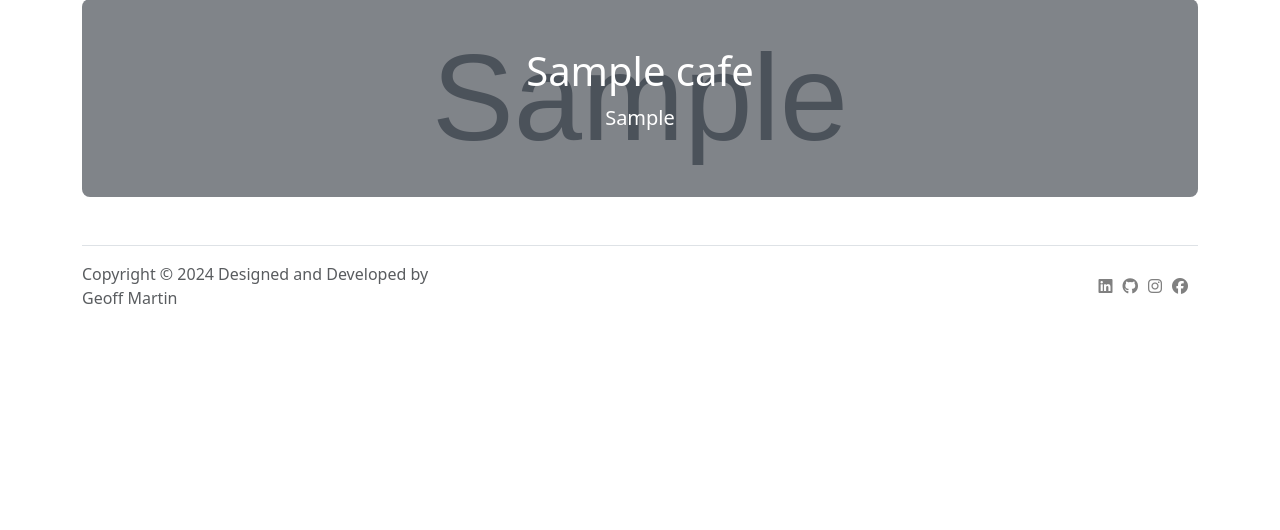
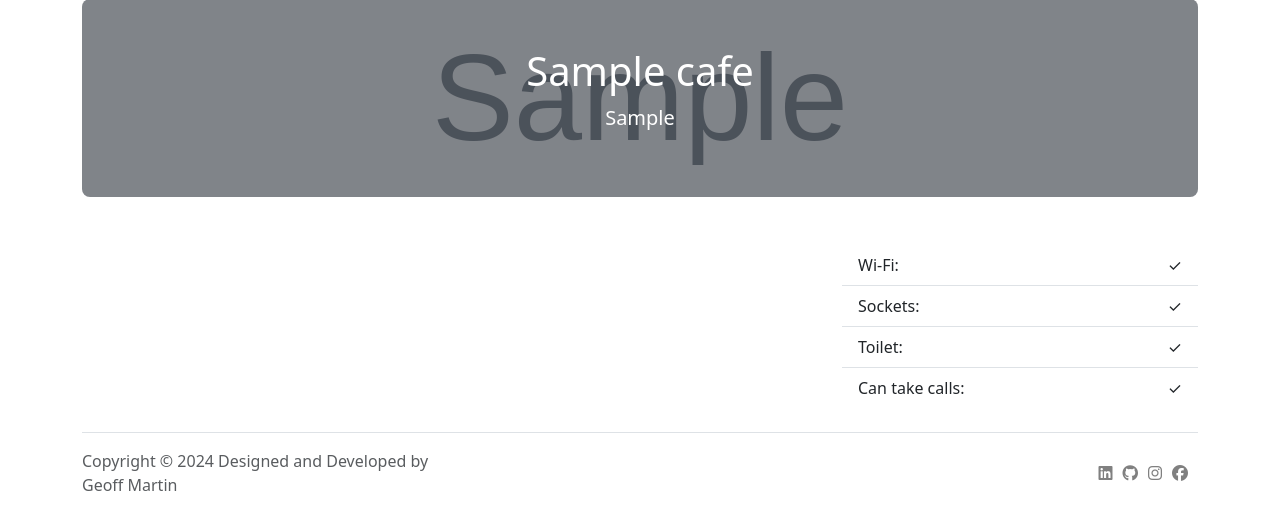
Before and after one commit to geoffm39/cafe-and-wifi-website, a Flask app: page /cafe/1 in a window 1280 px wide. Shown: the part 129-659 px from the top of the page. Run offline with Flask 3, Linux system fonts and the light colour scheme; tables that the repository leaves empty hold one stand-in row (values such as "Sample post"); grey boxes marked "Sample" are stand-in pictures; some libraries are stand-ins or nearby versions.

Commit message:
add list group to cafe route

```diff
--- a/app/routes.py
+++ b/app/routes.py
@@ -92,7 +92,9 @@ def explore():
 @app.route('/cafe/<int:cafe_id>')
 def view_cafe(cafe_id):
     requested_cafe = db.get_or_404(Cafe, cafe_id)
-    return render_template('cafe.html', cafe=requested_cafe)
+    cafe_dictionary = requested_cafe.to_dict()
+    convert_booleans_to_symbols(cafe_dictionary)
+    return render_template('cafe.html', cafe=cafe_dictionary)
 
 
 @app.route('/contact')
--- a/app/templates/cafe.html
+++ b/app/templates/cafe.html
@@ -10,4 +10,31 @@
         <p class="col-lg-8 mx-auto fs-5 text-muted">{{ cafe.location }}</p>
     </div>
 </div>
+<div class="container">
+    <div class="row">
+        <div class="col-8">
+
+        </div>
+        <div class="col-4">
+            <ul class="list-group list-group-flush">
+                <li class="list-group-item d-flex justify-content-between">
+                    Wi-Fi:
+                    <span>{{ cafe.has_wifi }}</span>
+                </li>
+                <li class="list-group-item d-flex justify-content-between">
+                    Sockets:
+                    <span>{{ cafe.has_sockets }}</span>
+                </li>
+                <li class="list-group-item d-flex justify-content-between">
+                    Toilet:
+                    <span>{{ cafe.has_toilet }}</span>
+                </li>
+                <li class="list-group-item d-flex justify-content-between">
+                    Can take calls:
+                    <span>{{ cafe.can_take_calls }}</span>
+                </li>
+            </ul>
+        </div>
+    </div>
+</div>
 {% endblock %}
```
